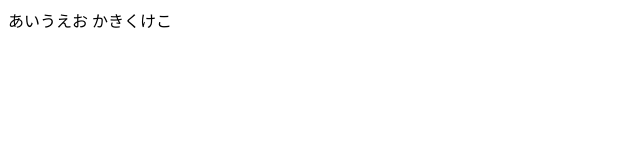
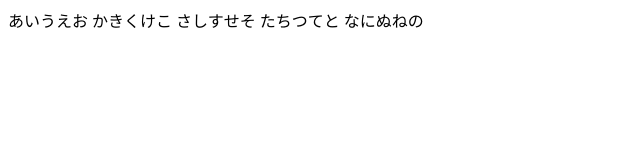
Before and after one commit to ryusei172/20250428, a plain HTML site: page index.html in a window 1280 px wide. Shown: the whole page, without its empty margins (0-640 px from the left). Drawn offline with Linux system fonts and the light colour scheme.

Commit message:
index.htmlの編集
編集した

```diff
--- a/index.html
+++ b/index.html
@@ -7,5 +7,8 @@
     <body>
       あいうえお
       かきくけこ
+      さしすせそ
+      たちつてと
+      なにぬねの
     </body>
   </html>
```
